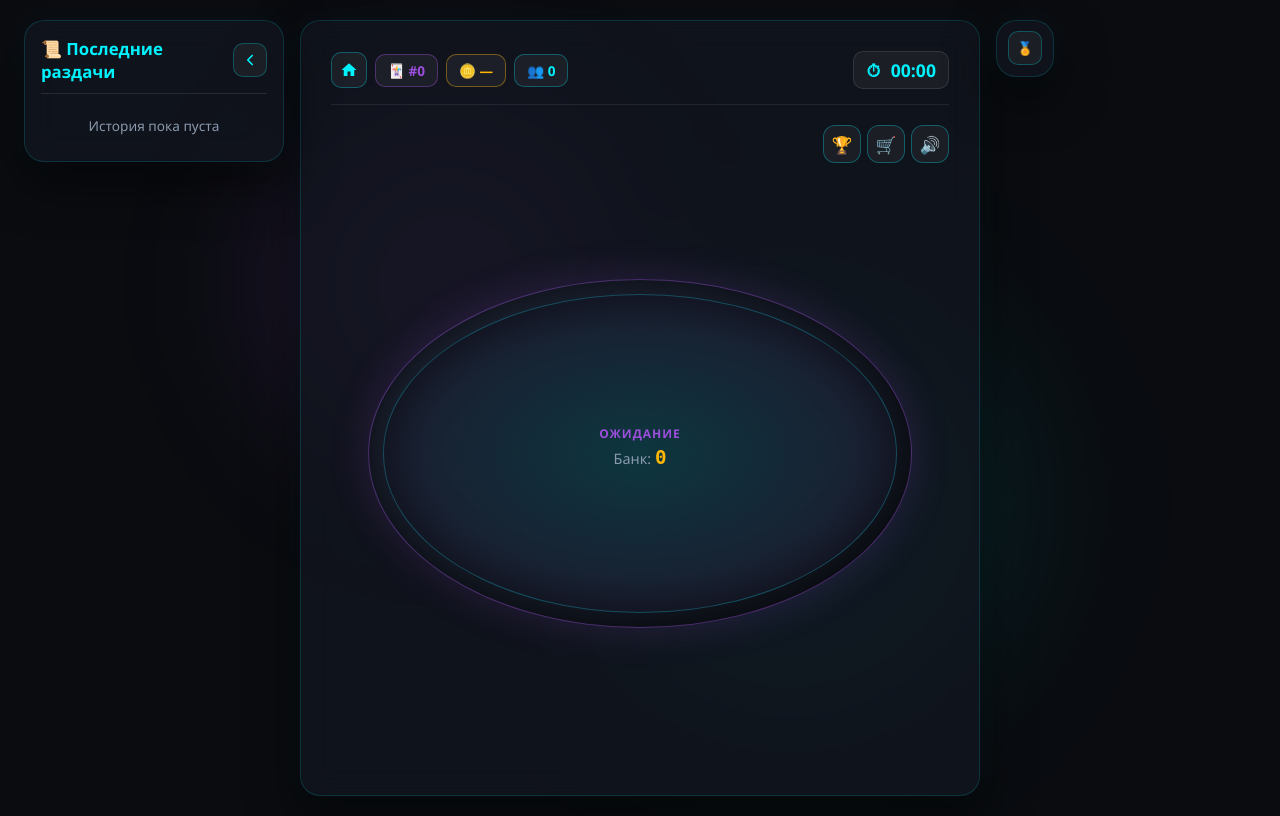
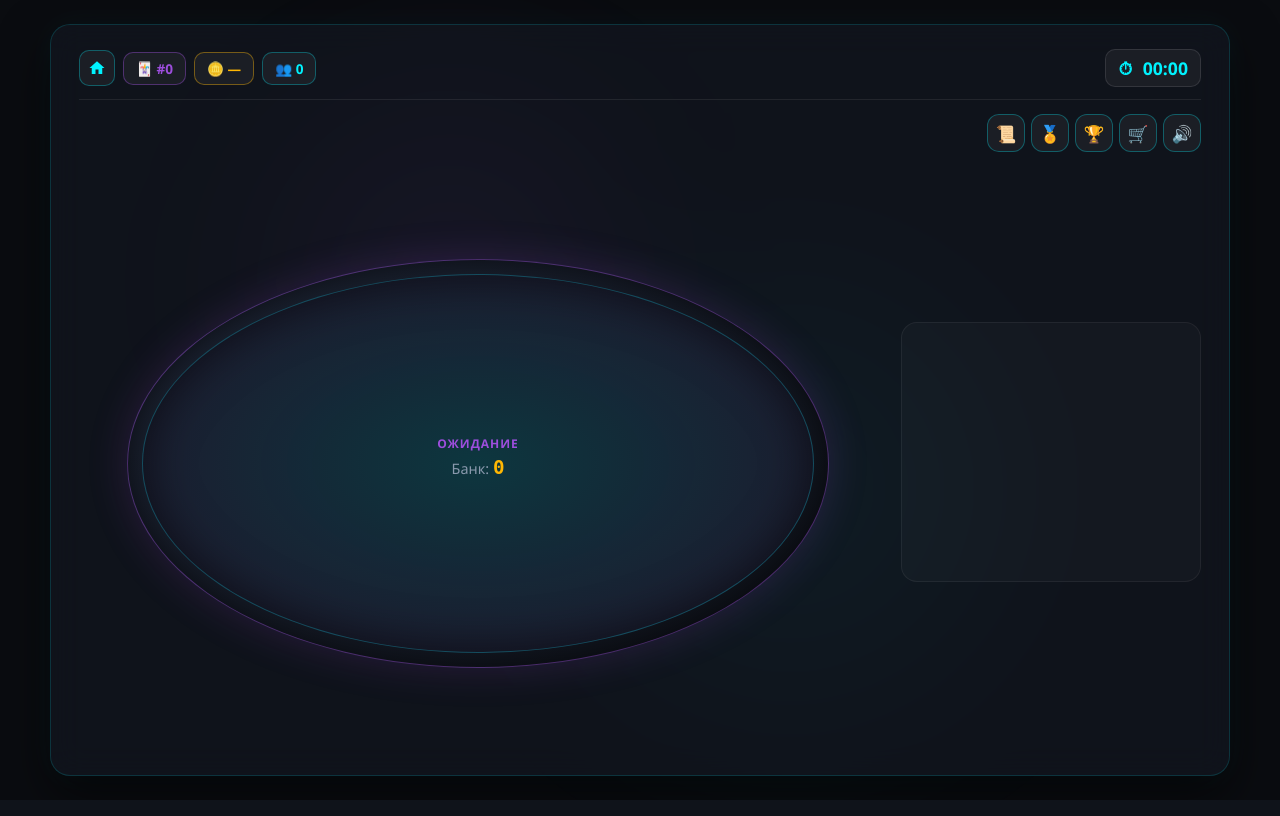
Before and after one commit to nekoreal/CrossDaunBotV2, a Flask app: page /poker in a window 1280 px wide. Run offline with Flask 3, Linux system fonts and the light colour scheme; parts of the project's set-up code (start-up, migrations or seed data) failed here and were passed over; some libraries are stand-ins or nearby versions.

Commit message:
vibe chil with igor 10

```diff
--- a/flask_server/templates/poker.html
+++ b/flask_server/templates/poker.html
@@ -33,7 +33,7 @@ body{background:var(--bg-primary);color:var(--text-main);min-height:100vh;displa
 .icon-btn:active{transform:scale(.92)}
 .icon-btn svg{width:18px;height:18px;fill:none;stroke:currentColor;stroke-width:2.2;stroke-linecap:round;stroke-linejoin:round;transition:transform .4s var(--ease-out)}
 .history-count{position:absolute;top:-7px;right:-7px;min-width:18px;height:18px;padding:0 5px;border-radius:9px;background:var(--accent-purple);color:#fff;font-size:.7rem;font-weight:700;display:none;align-items:center;justify-content:center}
-.history-sidebar.collapsed .history-count.has-items{display:flex;animation:pop .4s var(--ease-spring)}
+.tool-ico .history-count.has-items{display:flex;animation:pop .4s var(--ease-spring)}
 .history-list{display:flex;flex-direction:column;gap:10px;max-height:300px;overflow-y:auto;transition:max-height .4s var(--ease-out),opacity .25s ease;scrollbar-width:thin;scrollbar-color:rgba(0,242,254,.3) transparent}
 .history-sidebar.collapsed .history-list{max-height:0;opacity:0;pointer-events:none}
 .history-sidebar.collapsed .ht-chevron{transform:rotate(-90deg)}
@@ -42,16 +42,6 @@ body{background:var(--bg-primary);color:var(--text-main);min-height:100vh;displa
 .h-round{font-size:.75rem;color:var(--text-muted);font-weight:600}
 .h-win{font-size:.85rem;font-weight:700;color:var(--accent-purple)}
 .h-hand{font-size:.8rem;color:var(--text-muted)}
-@media(min-width:1241px){
- .history-sidebar{position:absolute;top:0;right:calc(100% + 16px);width:260px;max-height:min(85vh,640px);overflow:hidden;margin:0;transition:width .45s var(--ease-out),padding .45s var(--ease-out),gap .3s ease}
- .history-list{min-width:226px}
- .history-sidebar.collapsed{width:58px;padding:10px;gap:0}
- .history-sidebar.collapsed .history-title{justify-content:center;gap:0}
- .history-sidebar.collapsed .history-title-text{display:none}
- .ht-chevron{transform:rotate(90deg)}
- .history-sidebar.collapsed .ht-chevron{display:none}
- .history-sidebar.collapsed .ht-icon{display:inline}
-}
 .ht-icon{display:none}
 
 /* --- КАРТОЧКА --- */
@@ -93,7 +83,7 @@ body{background:var(--bg-primary);color:var(--text-main);min-height:100vh;displa
 .s-stack{font-size:.8rem;color:var(--success);font-weight:700;font-family:monospace}
 .s-last{font-size:.7rem;color:var(--text-muted);min-height:1em}
 .dealer{position:absolute;top:-6px;right:-6px;width:20px;height:20px;border-radius:50%;background:var(--warning);color:#1a1200;font-size:.7rem;font-weight:900;display:flex;align-items:center;justify-content:center;border:2px solid #12161f;animation:pop .4s var(--ease-spring)}
-.mini-cards{display:flex;gap:3px;min-height:36px;align-items:center}
+.mini-cards{display:flex;gap:3px;min-height:42px;align-items:center}
 /* карты никогда не растягиваются flex-контейнером — иначе ломается пропорция 5:7 (на мобилках «сплющивались») */
 .pc{flex:none;align-self:center}
 .table-wrap{position:relative;width:100%;aspect-ratio:16/11;margin:78px 0 44px}
@@ -117,7 +107,7 @@ body{background:var(--bg-primary);color:var(--text-main);min-height:100vh;displa
 .pc.back{background:var(--pc-back-frame);border-color:var(--pc-border)}
 .pc.empty{background:transparent;border:1px dashed rgba(255,255,255,.12);box-shadow:none}
 .pc.big{width:clamp(56px,16vw,76px)}
-.pc.mini{width:26px;border-radius:5px}
+.pc.mini{width:30px;border-radius:5px}
 
 .my-hand{display:flex;align-items:center;justify-content:center;gap:14px;margin:-14px 0 6px;position:relative;z-index:3}
 .my-hand .pc{border-color:rgba(157,78,221,.6)}
@@ -164,10 +154,6 @@ body{background:var(--bg-primary);color:var(--text-main);min-height:100vh;displa
 .c-head{display:flex;justify-content:space-between;align-items:center;font-size:.85rem;font-weight:700;color:var(--accent-purple)}
 .c-head span{color:var(--text-muted);font-weight:600;font-size:.72rem}
 .c-cards{display:flex;gap:3px;margin:4px 0 2px}
-@media(min-width:1241px){
- .combo-sidebar{right:auto;left:calc(100% + 16px);margin:0}
- .combo-sidebar .ht-chevron{transform:rotate(-90deg)}
-}
 
 /* --- МОДАЛКА НАСТРОЕК --- */
 @keyframes fadeIn{from{opacity:0}to{opacity:1}}
@@ -258,10 +244,10 @@ body{background:var(--bg-primary);color:var(--text-main);min-height:100vh;displa
 .s-combo{font-size:.68rem;font-weight:800;color:var(--warning);white-space:nowrap;text-shadow:0 0 8px rgba(255,183,3,.5);animation:tagPop .4s var(--ease-spring) backwards}
 .seat.winner .s-combo{color:var(--success);text-shadow:0 0 8px rgba(0,230,118,.6)}
 @keyframes miniReveal{0%{transform:rotateY(90deg) scale(1.7);filter:brightness(2.2)}55%{transform:rotateY(-14deg) scale(1.3);filter:brightness(1.3)}100%{transform:none;filter:none}}
-.pc.shown{width:40px;border-radius:5px}
+.pc.shown{width:44px;border-radius:5px}
 .pc.shown.reveal{animation:miniReveal .75s var(--ease-spring) var(--d) backwards}
-@media(max-width:600px){.pc.shown{width:30px;border-radius:4px}}
-@media(max-width:420px){.pc.shown{width:24px;border-radius:3px}}
+@media(max-width:600px){.pc.shown{width:32px;border-radius:4px}}
+@media(max-width:420px){.pc.shown{width:25px;border-radius:3px}}
 .result-item.shown{background:rgba(255,183,3,.06);border-color:rgba(255,183,3,.3)}
 .result-item.shown span:last-child{color:var(--warning)}
 @keyframes showPulse{0%,100%{box-shadow:0 0 14px rgba(255,183,3,.3)}50%{box-shadow:0 0 26px rgba(255,183,3,.65)}}
@@ -280,6 +266,23 @@ body{background:var(--bg-primary);color:var(--text-main);min-height:100vh;displa
 @keyframes shL{0%{transform:translate(0,calc(var(--i) * -1px));opacity:0}12%{opacity:1}30%{transform:translate(-75%,-4%) rotate(-14deg)}55%{transform:translate(-60%,2%) rotate(-7deg)}82%{transform:translate(0,calc(var(--i) * -1.5px)) rotate(0)}100%{transform:translate(0,0);opacity:0}}
 @keyframes shR{0%{transform:translate(0,calc(var(--i) * -1px));opacity:0}12%{opacity:1}30%{transform:translate(75%,-4%) rotate(14deg)}55%{transform:translate(60%,2%) rotate(7deg)}82%{transform:translate(0,calc(var(--i) * -1.5px)) rotate(0)}100%{transform:translate(0,0);opacity:0}}
 @media(max-width:420px){.shuffle{width:34px}}
+/* выпадающие панели истории и комбинаций — поверх стола внутри окна */
+@keyframes panelIn{from{opacity:0;transform:translateY(-8px) scale(.98)}to{opacity:1;transform:none}}
+.panel-pop{position:absolute;top:118px;left:16px;z-index:30;width:min(320px,calc(100% - 32px));max-height:min(72vh,600px);padding:14px;display:flex;flex-direction:column;gap:10px;background:rgba(14,17,25,.97);animation:panelIn .25s var(--ease-out)}
+.panel-pop.panel-right{left:auto;right:16px}
+.panel-pop .history-list{max-height:none;flex:1;min-height:0}
+/* горизонтальная раскладка на широком экране: стол слева, управление справа */
+.play-side{display:flex;flex-direction:column;gap:12px}
+@media(min-width:1000px){
+ .layout{max-width:1180px}
+ .play-grid{display:grid;grid-template-columns:minmax(0,1fr) 300px;gap:24px;align-items:center}
+ .play-side{padding:16px;border-radius:16px;background:rgba(255,255,255,.025);border:1px solid rgba(255,255,255,.06);min-height:260px;justify-content:center}
+ .play-side .status-line{margin-bottom:0}
+ .table-wrap{aspect-ratio:16/10;margin:62px 0 14px}
+ .pc.big{width:64px}
+ .auth-card{padding:24px 28px}
+ .top-bar{margin-bottom:14px;padding-bottom:12px}
+}
 /* админка: список пользователей */
 .adm-search{width:100%;margin-bottom:8px}
 .user-list{display:flex;flex-direction:column;gap:6px;max-height:300px;overflow-y:auto;margin-bottom:12px;scrollbar-width:thin;scrollbar-color:rgba(0,242,254,.3) transparent}
@@ -362,15 +365,16 @@ button.rank-slot{color:var(--text-main);font:inherit}
 .tools-left{display:flex;gap:6px;flex-wrap:nowrap;align-items:center;min-width:0}
 .tools-ico{flex:none}
 /* иконки панели — одинаковые квадраты, подпись во всплывающей подсказке */
-.btn-def.tool-ico{width:38px;height:38px;padding:0;display:inline-flex;align-items:center;justify-content:center;border-radius:12px;font-size:1.05rem;flex:none}
+.btn-def.tool-ico{position:relative;overflow:visible;width:38px;height:38px;padding:0;display:inline-flex;align-items:center;justify-content:center;border-radius:12px;font-size:1.05rem;flex:none}
 .btn-def.tool-ico.btn-admin{color:var(--warning)}
+.btn-def.tool-ico::before{display:none}  /* блик выходил за края кнопки (overflow: visible — ради счётчика) */
 .tools-left .btn-sm{white-space:nowrap}
-@media(max-width:420px){.btn-def.tool-ico{width:34px;height:34px;font-size:.95rem;border-radius:10px}.tools-left{gap:4px}.top-bar,.top-bar-left{flex-wrap:nowrap!important;gap:4px}.top-bar .badge{padding:5px 7px;font-size:.72rem;white-space:nowrap}.timer-badge{font-size:.85rem}.btn-home{width:32px;height:32px}}
+@media(max-width:420px){.btn-def.tool-ico{width:31px;height:31px;font-size:.88rem;border-radius:9px}.tools-left{gap:3px}.btn-stand .lbl{display:none}.tools-left .btn-sm{padding:6px 8px}.top-bar,.top-bar-left{flex-wrap:nowrap!important;gap:4px}.top-bar .badge{padding:5px 7px;font-size:.72rem;white-space:nowrap}.timer-badge{font-size:.85rem}.btn-home{width:32px;height:32px}}
 .btn-stand{color:var(--danger);border-color:rgba(255,85,85,.35)}
 .watch-note{text-align:center;color:var(--text-muted);font-size:.9rem;padding:10px 0}
 .watch-note a{color:var(--accent-cyan)}
-@media(max-width:600px){.seat{width:66px;gap:2px}.pc.mini{width:21px}.mini-cards{min-height:30px}.tag{font-size:.6rem}.s-stack{font-size:.72rem}.s-last{font-size:.62rem}}
-@media(max-width:420px){.auth-card{padding:18px 12px}.seat{width:58px;padding:5px 3px;border-radius:11px}.av{width:26px;height:26px;font-size:.75rem}.s-name{font-size:.66rem}.board{gap:4px;--bw:clamp(28px,8.4vw,40px)}.pc.big{width:clamp(56px,17vw,70px)}.bet-chip{font-size:.66rem;padding:2px 6px}.table-wrap{aspect-ratio:1/1.55;margin:58px 0 40px;--rx:41;--ry:44}.felt{justify-content:flex-start;padding-top:24%}.table-rail{inset:13% 9%}.mini-cards{min-height:23px}.pc.mini{width:16px;border-radius:3px}.seat{width:54px;gap:1px}.s-stack{font-size:.66rem}.dealer{width:17px;height:17px;font-size:.6rem}.my-hand{margin-top:-4px}.top-bar{flex-wrap:wrap}.badge{font-size:.75rem;padding:5px 9px}}
+@media(max-width:600px){.seat{width:66px;gap:2px}.pc.mini{width:23px}.mini-cards{min-height:33px}.tag{font-size:.6rem}.s-stack{font-size:.72rem}.s-last{font-size:.62rem}}
+@media(max-width:420px){.auth-card{padding:18px 12px}.seat{width:58px;padding:5px 3px;border-radius:11px}.av{width:26px;height:26px;font-size:.75rem}.s-name{font-size:.66rem}.board{gap:4px;--bw:clamp(28px,8.4vw,40px)}.pc.big{width:clamp(56px,17vw,70px)}.bet-chip{font-size:.66rem;padding:2px 6px}.table-wrap{aspect-ratio:1/1.55;margin:58px 0 40px;--rx:41;--ry:44}.felt{justify-content:flex-start;padding-top:24%}.table-rail{inset:13% 9%}.mini-cards{min-height:25px}.pc.mini{width:18px;border-radius:3px}.seat{width:54px;gap:1px}.s-stack{font-size:.66rem}.dealer{width:17px;height:17px;font-size:.6rem}.my-hand{margin-top:-4px}.top-bar{flex-wrap:wrap}.badge{font-size:.75rem;padding:5px 9px}}
 
 /* --- СЛОТЫ ИГРОКОВ: плавная пересадка, появление и уход --- */
 @keyframes seatIn{from{opacity:0;scale:.3;filter:blur(6px)}to{opacity:1;scale:1;filter:none}}
@@ -417,21 +421,6 @@ button.rank-slot{color:var(--text-main);font:inherit}
 <div class="glow-sphere-1"></div><div class="glow-sphere-2"></div>
 
 <div class="layout">
-
-<!-- ИСТОРИЯ РАЗДАЧ -->
-<aside id="historySidebar" class="history-sidebar glass">
-  <div class="history-title">
-    <div class="history-title-text">📜 Последние раздачи</div>
-    <button class="icon-btn" type="button" onclick="toggleHistory()" title="Свернуть/развернуть">
-      <svg class="ht-chevron" viewBox="0 0 24 24"><path d="M6 9l6 6 6-6"/></svg>
-      <span class="ht-icon">📜</span><span id="historyCount" class="history-count">0</span>
-    </button>
-  </div>
-  <div id="historyList" class="history-list">
-    <div style="color:var(--text-muted);font-size:.85rem;text-align:center;padding:10px 0">История пока пуста</div>
-  </div>
-</aside>
-
 <div class="auth-card glass">
   <div class="top-bar">
     <div class="top-bar-left">
@@ -443,14 +432,15 @@ button.rank-slot{color:var(--text-main);font:inherit}
     <div class="badge timer-badge" id="timerBadge">⏱ <span id="timer">00:00</span></div>
   </div>
 
-
   <div class="tools-row">
     <div class="tools-left">
       <button id="btnBonus" class="btn-def btn-sm btn-bonus auto hidden" onclick="claimBonus()" title="Бонус">💰</button>
-      <button id="btnStand" class="btn-def btn-sm btn-stand auto hidden" onclick="leaveGame()" title="Выйти из-за стола">🚪 Выйти</button>
+      <button id="btnStand" class="btn-def btn-sm btn-stand auto hidden" onclick="leaveGame()" title="Выйти из-за стола">🚪<span class="lbl"> Выйти</span></button>
       <span id="bankChips" class="badge hidden" title="Баланс"></span>
     </div>
     <div class="tools-left tools-ico">
+      <button id="btnHistory" class="btn-def tool-ico" onclick="togglePanel('historySidebar')" title="Последние раздачи">📜<span id="historyCount" class="history-count">0</span></button>
+      <button id="btnCombos" class="btn-def tool-ico" onclick="togglePanel('comboSidebar')" title="Комбинации">🏅</button>
       {% if is_admin %}<button class="btn-def tool-ico btn-admin" onclick="openAdmin()" title="Админ-панель">🛠</button>{% endif %}
       <button class="btn-def tool-ico" onclick="openLeaders()" title="Лидеры">🏆</button>
       <button class="btn-def tool-ico" onclick="openSettings()" title="Магазин">🛒</button>
@@ -458,6 +448,21 @@ button.rank-slot{color:var(--text-main);font:inherit}
     </div>
   </div>
 
+  <!-- выпадающие панели: открываются поверх стола -->
+  <aside id="historySidebar" class="panel-pop glass hidden">
+    <div class="history-title"><div>📜 Последние раздачи</div>
+      <button class="icon-btn" type="button" onclick="togglePanel('historySidebar')" title="Закрыть">✕</button></div>
+    <div id="historyList" class="history-list"></div>
+  </aside>
+  <aside id="comboSidebar" class="panel-pop panel-right glass hidden">
+    <div class="history-title"><div>🏅 Комбинации</div>
+      <button class="icon-btn" type="button" onclick="togglePanel('comboSidebar')" title="Закрыть">✕</button></div>
+    <div id="comboList" class="history-list combo-list"></div>
+  </aside>
+
+  <!-- на широком экране: стол слева, управление справа -->
+  <div class="play-grid">
+    <div class="play-main">
       <div class="table-wrap">
         <div class="table-rail"><div id="felt" class="felt">
           <div id="stage" class="stage">Ожидание</div>
@@ -469,9 +474,11 @@ button.rank-slot{color:var(--text-main);font:inherit}
         <!-- на итогах — прямо на столе, чтобы не листать вниз -->
         <button id="btnShow" class="btn-def btn-show hidden" onclick="showCards()">👁 Показать карты</button>
       </div>
-
       <div id="myHand" class="my-hand"></div>
       <div id="myName" class="my-name"></div>
+    </div>
+
+    <div class="play-side">
       <div id="statusLine" class="status-line"></div>
 
       <!-- Лобби: присоединиться / готов -->
@@ -508,17 +515,8 @@ button.rank-slot{color:var(--text-main);font:inherit}
         </div>
       </div>
     </div>
-<!-- ПРАВАЯ ПАНЕЛЬ: КОМБИНАЦИИ -->
-<aside id="comboSidebar" class="history-sidebar combo-sidebar glass collapsed">
-  <div class="history-title">
-    <div class="history-title-text">🏅 Комбинации</div>
-    <button class="icon-btn" type="button" onclick="toggleCombos()" title="Свернуть/развернуть">
-      <svg class="ht-chevron" viewBox="0 0 24 24"><path d="M6 9l6 6 6-6"/></svg>
-      <span class="ht-icon">🏅</span>
-    </button>
-  </div>
-  <div id="comboList" class="history-list combo-list"></div>
-</aside>
+  </div>
+</div>
 </div>
 <!-- НАСТРОЙКИ: скины -->
 <div id="settingsModal" class="modal hidden" onclick="if(event.target===this)closeSettings()">
@@ -1045,8 +1043,16 @@ function renderHistory() {
     const c = $('historyCount'); c.innerText = handHistory.length; c.classList.toggle('has-items', handHistory.length > 0);
 }
 renderHistory();
-function toggleHistory() { $('historySidebar').classList.toggle('collapsed'); }
-function toggleCombos() { $('comboSidebar').classList.toggle('collapsed'); }
+// панели истории/комбинаций: одна открыта за раз, закрываются кликом мимо
+function togglePanel(id) {
+    const el = $(id), open = el.classList.contains('hidden');
+    document.querySelectorAll('.panel-pop').forEach(x => x.classList.add('hidden'));
+    el.classList.toggle('hidden', !open);
+}
+document.addEventListener('click', e => {
+    if (e.target.closest('.panel-pop, #btnHistory, #btnCombos, #cardZoom')) return;
+    document.querySelectorAll('.panel-pop').forEach(x => x.classList.add('hidden'));
+});
 
 /* ---- уведомления ---- */
 function toast(msg) { const t = document.createElement('div'); t.className = 'toast'; t.textContent = msg; document.body.appendChild(t); setTimeout(() => t.remove(), 2600); }
@@ -1554,6 +1560,7 @@ async function admGiveChips() {
 document.addEventListener('keydown', e => {
     if (e.key !== 'Escape') return;
     if (!$('cardZoom').classList.contains('hidden')) return closeZoom();
+    document.querySelectorAll('.panel-pop').forEach(x => x.classList.add('hidden'));
     if (!$('cropModal').classList.contains('hidden')) return closeCrop();
     if (!$('editorModal').classList.contains('hidden')) return closeEditor();
     closeSettings(); closeLeaders(); if ($('adminModal')) closeAdmin();
```
Lines whose indentation alone changed are shown as unchanged.
